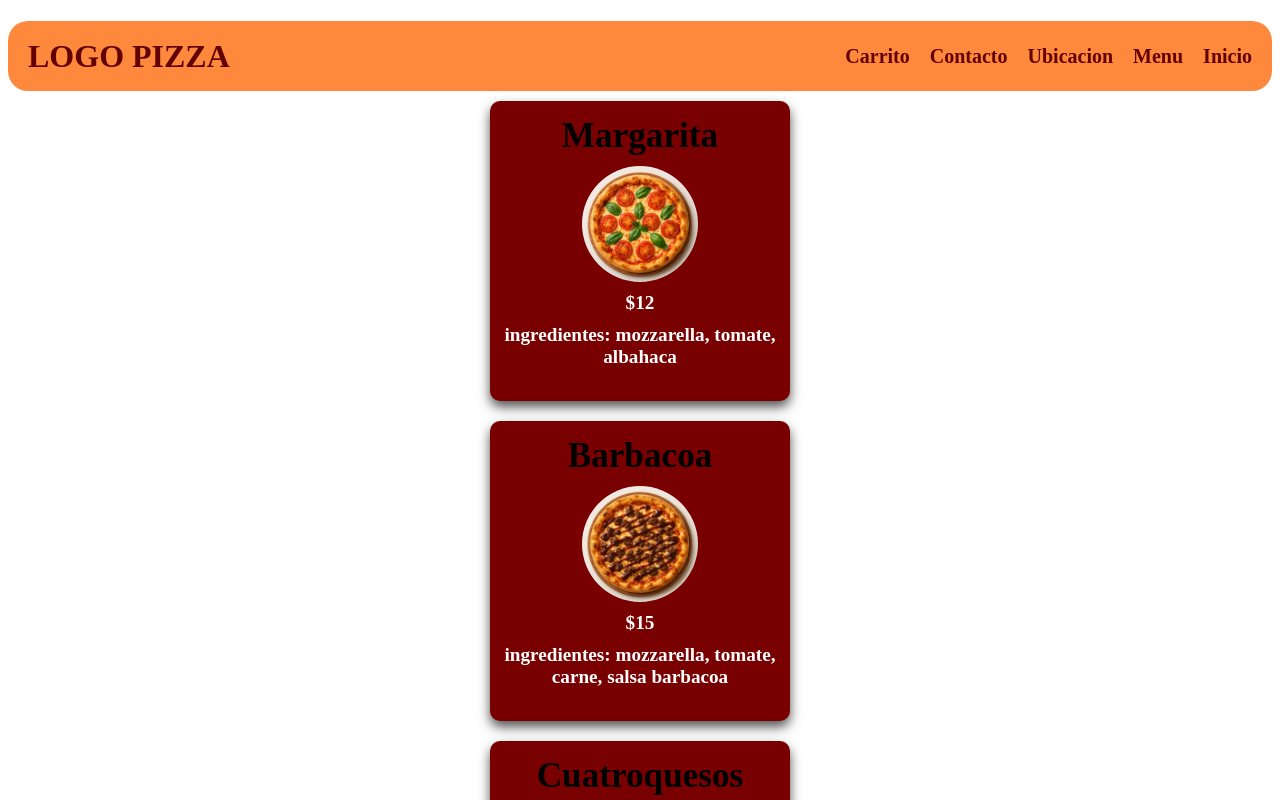
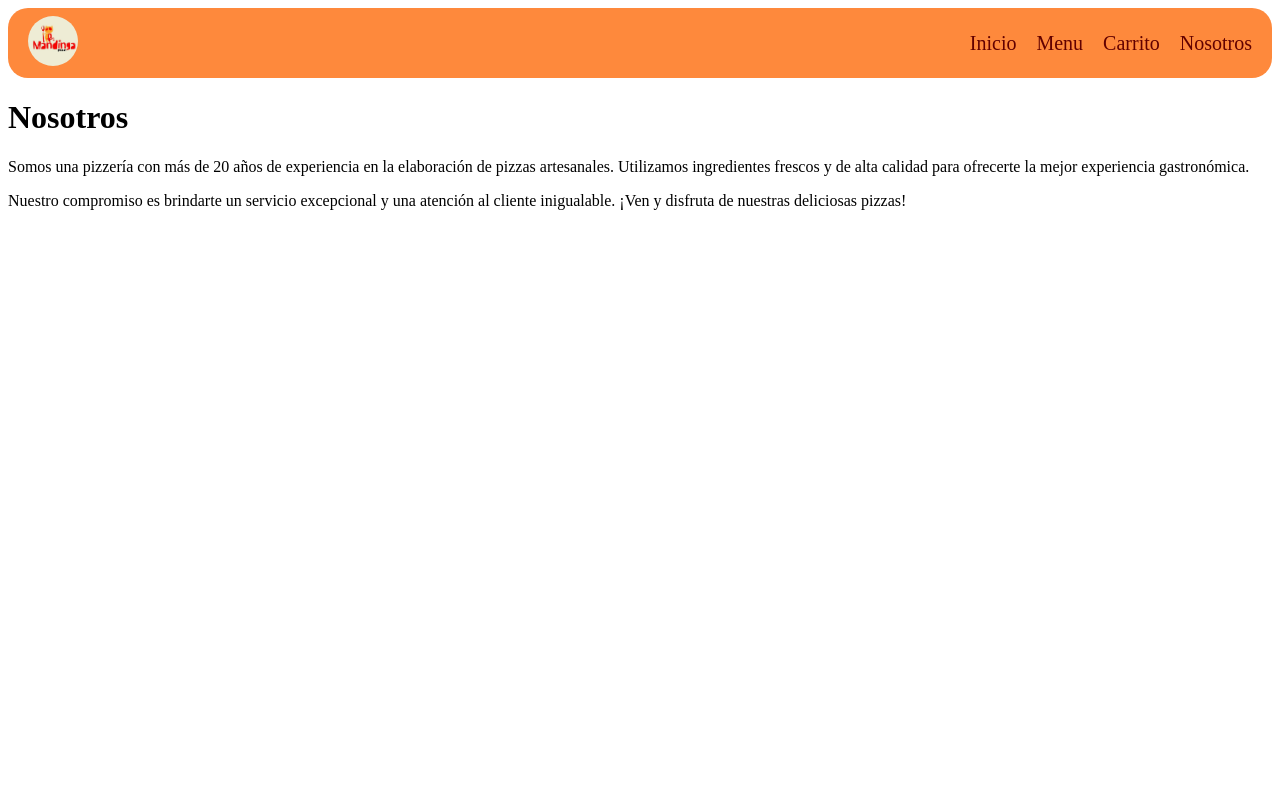
Before and after one commit to EcheMacaco/AppPizzas, a React (Create React App) app: page /nosotros in a window 1280 px wide. Shown: the top 800 px of the page. Built offline with nearby package versions, Linux system fonts and the light colour scheme.

Commit message:
comenzando a enrutar

```diff
--- a/src/App.jsx
+++ b/src/App.jsx
@@ -1,13 +1,17 @@
 import PizzaItem from "./componentes/PizzaItem/PizzaItem";
 import Navbar from "./componentes/Navbar/Navbar";
-
+import { BrowserRouter, Route, Routes } from "react-router-dom";
+import Nosotros from "./componentes/Nosotros/Nosotros";
 function App() {
   return (
     <div className="App">
-      <h1>
+      <BrowserRouter>
         <Navbar />
-        <PizzaItem />{" "}
-      </h1>
+        <Routes>
+          <Route path="/inicio" element={<PizzaItem />} />
+          <Route path="/nosotros" element={<Nosotros />} />
+        </Routes>
+      </BrowserRouter>
     </div>
   );
 }
--- a/src/componentes/Menu/Menu.jsx
+++ b/src/componentes/Menu/Menu.jsx
@@ -1,6 +1,10 @@
 import Pizza from "../Pizza/Pizza";
 import "./Menu.css";
 
+// Menu.jsx
+// Este componente es responsable de mostrar una lista de pizzas.
+// Recibe un array de objetos pizzaItem como props y utiliza el componente Pizza para mostrar cada pizza individualmente.
+// El componente itera sobre el array pizzaItem y renderiza un componente Pizza para cada elemento, pasando las propiedades necesarias.
 const Menu = ({ pizzaItem }) => {
   return (
     <div>
@@ -8,7 +12,7 @@ const Menu = ({ pizzaItem }) => {
         pizzaItem.map((pizzaItem) => {
           return (
             <div className="pizza-store" key={pizzaItem.id}>
-              <Pizza  pizzaItem={pizzaItem} />
+              <Pizza pizzaItem={pizzaItem} />
             </div>
           );
         })}
--- a/src/componentes/Navbar/Navbar.css
+++ b/src/componentes/Navbar/Navbar.css
@@ -9,10 +9,10 @@
   border-radius: 20px;
 }
 .navbar .logo {
-  color: rgb(98, 0, 0);
+  max-width: 50px;
+  max-height: 50px;
   margin-left: 20px;
-  display: grid;
-  float: right;
+  border-radius: 50%;
 }
 .navbar ul {
   align-self: center;
--- a/src/componentes/Navbar/Navbar.jsx
+++ b/src/componentes/Navbar/Navbar.jsx
@@ -1,29 +1,26 @@
 import "./Navbar.css";
+
+import Logo from "../../Img/Logo.jpg";
 const Navbar = () => {
-  // Navbar component
-
   return (
     <nav className="navbar">
-
-        <div className="logo">LOGO PIZZA </div>
+      <div>
+        <img className="logo" src={Logo} alt="LOGO" />
+      </div>
       <ul>
         <li>
-            <a href="#.com">Inicio</a>
-          </li>
-          <li>
-            <a href="#.com">Menu</a>
-          </li>
-          <li>
-            <a href="#.com">Ubicacion</a>
-          </li>
-          <li>
-            <a href="#.com">Contacto</a>
+          <a href="/Nosotros">Nosotros</a>
         </li>
         <li>
           <a href="#.com">Carrito</a>
         </li>
+        <li>
+          <a href="/Menu">Menu</a>
+        </li>
+        <li>
+          <a href="/inicio">Inicio</a>
+        </li>
       </ul>
-
     </nav>
   );
 };
--- /dev/null
+++ b/src/componentes/Nosotros/Nosotros.jsx
@@ -0,0 +1,18 @@
+const Nosotros = () => {
+  return (
+    <div>
+      <h1>Nosotros</h1>
+      <p>
+        Somos una pizzería con más de 20 años de experiencia en la elaboración
+        de pizzas artesanales. Utilizamos ingredientes frescos y de alta calidad
+        para ofrecerte la mejor experiencia gastronómica.
+      </p>
+      <p>
+        Nuestro compromiso es brindarte un servicio excepcional y una atención
+        al cliente inigualable. ¡Ven y disfruta de nuestras deliciosas pizzas!
+      </p>
+    </div>
+  );
+};
+export default Nosotros;
+//  Componente Nosotros muestra información sobre la pizzería.
--- a/src/componentes/Pizza/Pizza.css
+++ b/src/componentes/Pizza/Pizza.css
@@ -1,7 +1,7 @@
 .pizza-card {
   width: 200px;
   height: 300px;
-  background-color: #780000;
+  background-color: #740606ef;
   border-radius: 10px;
   box-shadow: 0 6px 12px rgba(0, 0, 0, 0.678);
   width: 100%;
--- a/src/componentes/Pizza/Pizza.jsx
+++ b/src/componentes/Pizza/Pizza.jsx
@@ -1,6 +1,9 @@
 import "./Pizza.css";
 import { pizzaImg } from "../../Img/Img.jsx";
 
+// Pizza.jsx
+// Este componente es responsable de mostrar la información de una pizza individual.
+// Recibe un objeto pizzaItem como props y muestra su nombre, imagen, precio e ingredientes.
 const Pizza = ({ pizzaItem }) => (
   <div className="pizza-card">
     <h1> {pizzaItem.nombre} </h1>
@@ -10,6 +13,4 @@ const Pizza = ({ pizzaItem }) => (
   </div>
 );
 
-// Pizza es un componente que recibe un objeto pizzaItem como props y muestra su nombre, imagen, precio e ingredientes.
-
 export default Pizza;
--- a/src/componentes/PizzaItem/PizzaItem.jsx
+++ b/src/componentes/PizzaItem/PizzaItem.jsx
@@ -3,7 +3,12 @@ import pedirPizza from "../pedirPizza";
 import Menu from "../Menu/Menu";
 
 const PizzaItem = () => {
+  // useState es un hook que permite crear un estado en el componente
+  // pizzaItem es el estado y setPizzaItem es la funcion que permite modificarlo
   const [pizzaItem, setPizzaItem] = useState([]);
+
+  // con usefect se hace la llamada a la api
+  // y se guarda en el estado pizzaItem
 
   useEffect(() => {
     pedirPizza().then((res) => {
```
Also changed, not shown: src/Img/Logo.jpg (added). Lines whose indentation alone changed are shown as unchanged.
